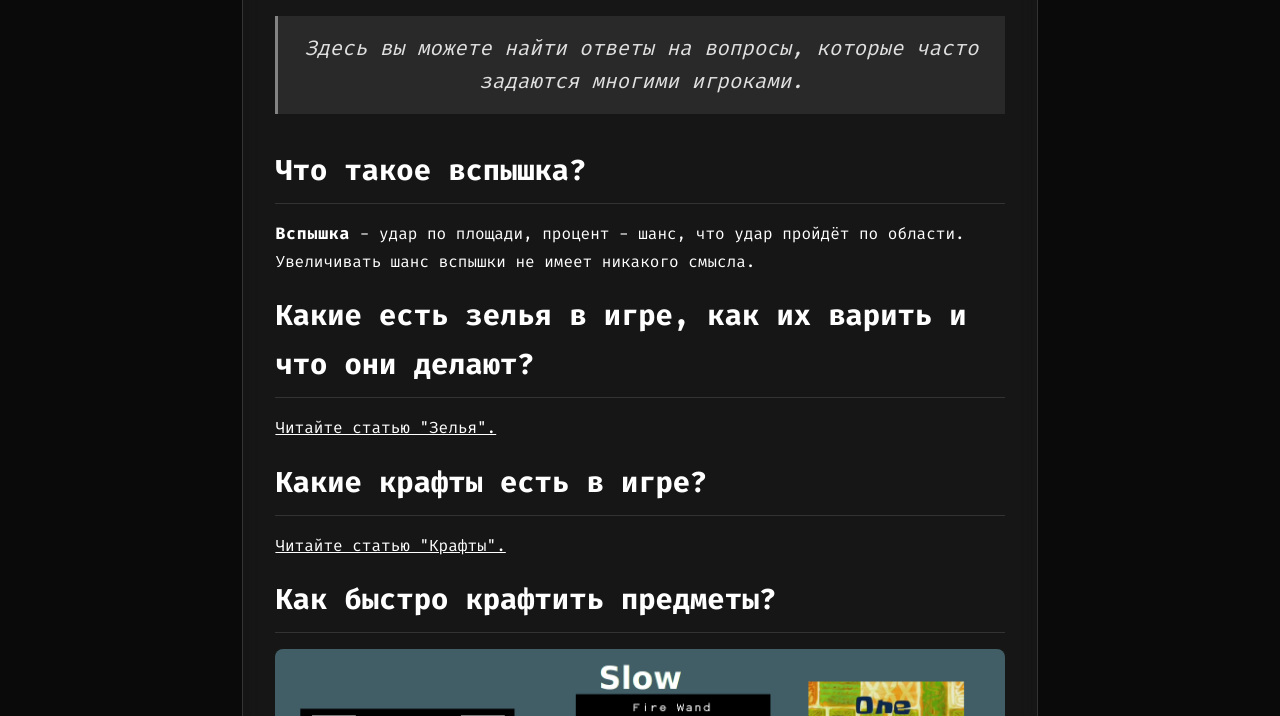
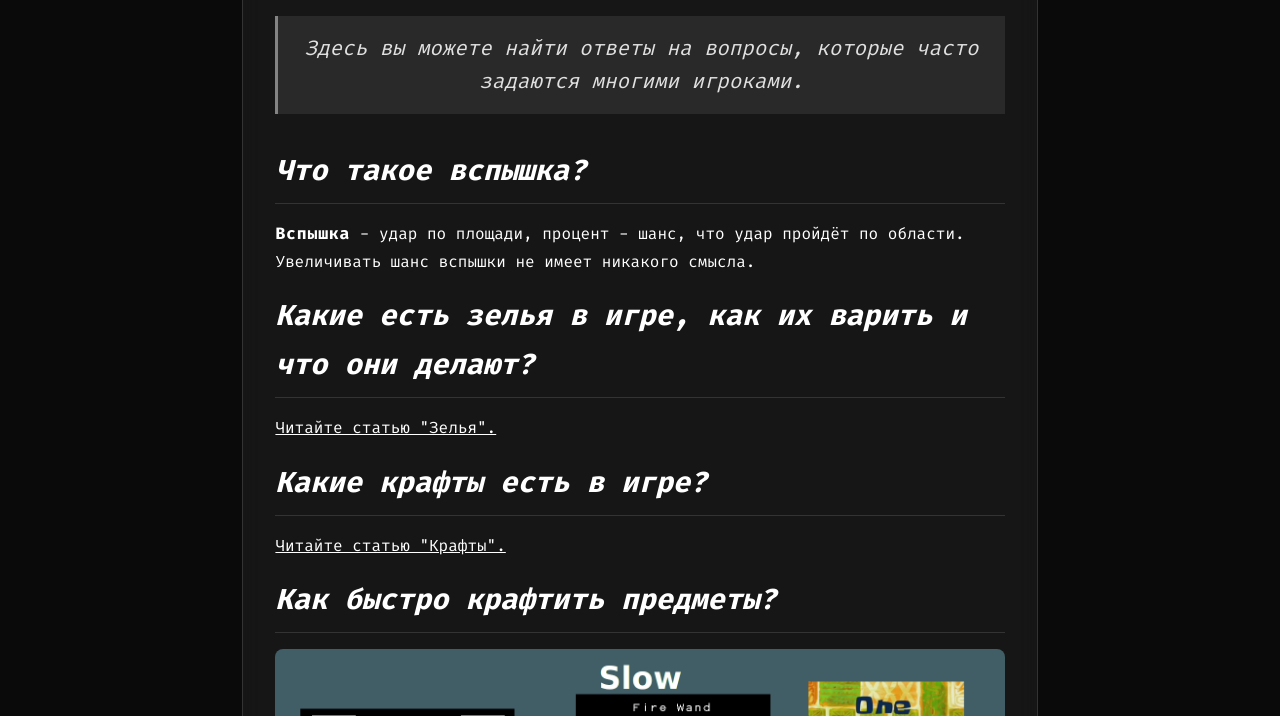
Before and after one commit to utyara3/utyara3.github.io, an Eleventy site: page src/content/guide/faq.md in a window 1280 px wide. Shown: the part 236-952 px from the top of the page. Built offline with nearby package versions, Linux system fonts and the light colour scheme; Eleventy itself is replaced by a stand-in of ours; files that its build step writes are made by us from their sources.

Commit message:
Update 📚 Гайды “faq”

```diff
--- a/src/content/guide/faq.md
+++ b/src/content/guide/faq.md
@@ -6,19 +6,19 @@ description: Здесь вы можете найти ответы на вопр
 author: Che_Vo
 order: 0
 ---
-## Что такое вспышка?
+## *Что такое вспышка?*
 
 **Вспышка** - удар по площади, процент - шанс, что удар пройдёт по области. Увеличивать шанс вспышки не имеет никакого смысла.
 
-## Какие есть зелья в игре, как их варить и что они делают?
+## *Какие есть зелья в игре, как их варить и что они делают?*
 
 [Читайте статью "Зелья".](https://precious-clafoutis-3f2959.netlify.app/content/guide/potions/)
 
-## Какие крафты есть в игре?
+## *Какие крафты есть в игре?*
 
 [Читайте статью "Крафты".](https://precious-clafoutis-3f2959.netlify.app/content/guide/itembook/)
 
-## Как быстро крафтить предметы?
+## *Как быстро крафтить предметы?*
 
 ![](/assets/guide/images/uploads/fastcrafting.png)
 
@@ -32,4 +32,10 @@ order: 0
 
 [Читайте статью "Префиксы".](https://precious-clafoutis-3f2959.netlify.app/content/guide/prefixes/)
 
+## *Я зачаровал жезл/посох и теперь он с какими-то точками, что это такое?*
+
+[Читайте статью "Способности посохов и жезлов".](https://precious-clafoutis-3f2959.netlify.app/content/guide/staff_and_wand_abilities/)
+
+.
+
 # *WIP!!⚠⚠‼🚷*
```
